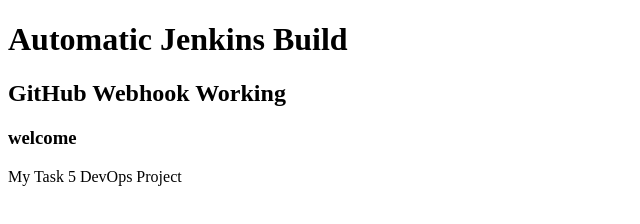
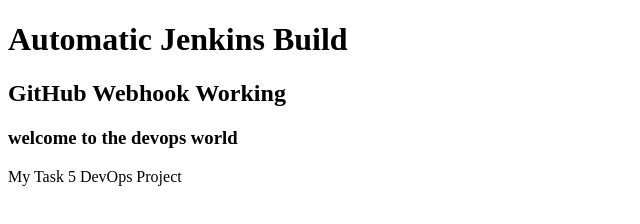
Before and after one commit to mohamadsathaharshad/Jenkins-GitHub-Project, a plain HTML site: page index.html in a window 1280 px wide. Shown: the whole page, without its empty margins (0-640 px from the left). Drawn offline with Linux system fonts and the light colour scheme.

Commit message:
latest code

```diff
--- a/index.html
+++ b/index.html
@@ -9,7 +9,7 @@
 
     <h2>GitHub Webhook Working</h2>
 
-    <h3>welcome</h3>
+    <h3>welcome to the devops world</h3>
 
     <p>My Task 5 DevOps Project</p>
 
```
